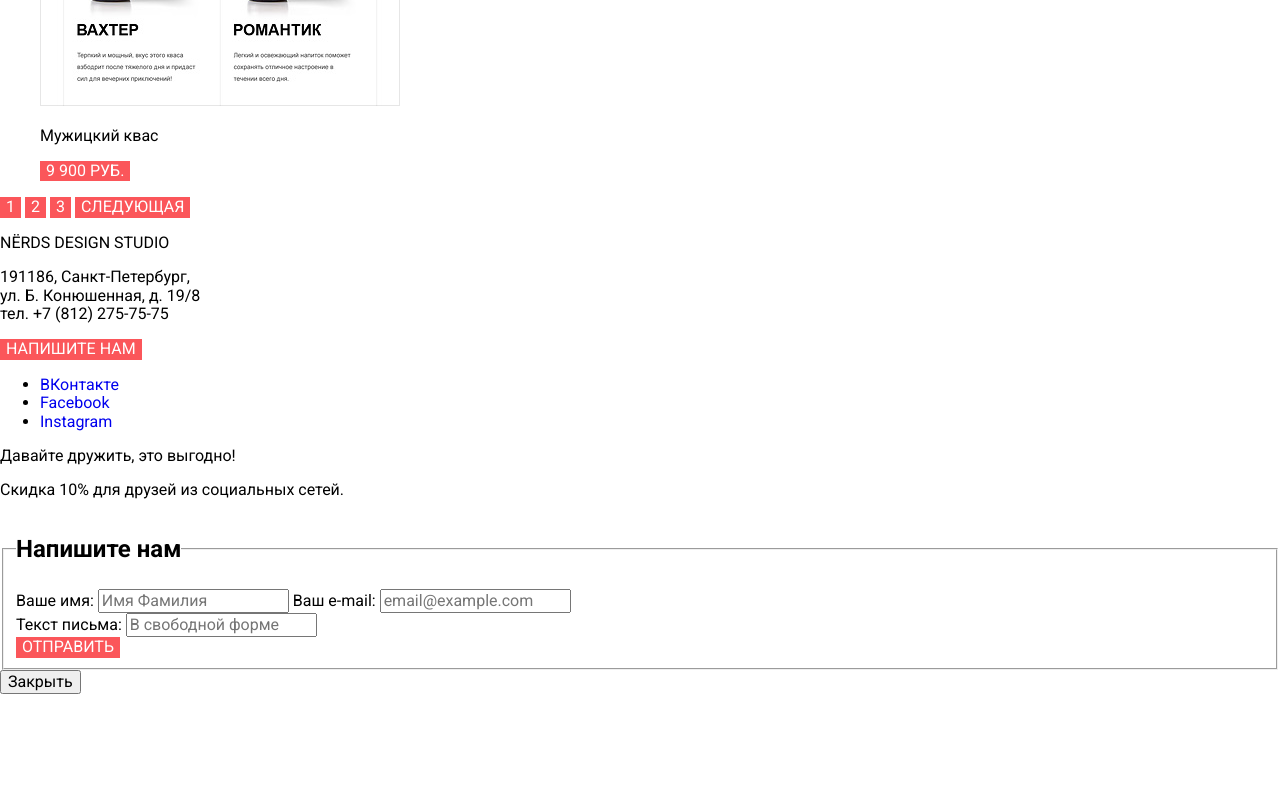
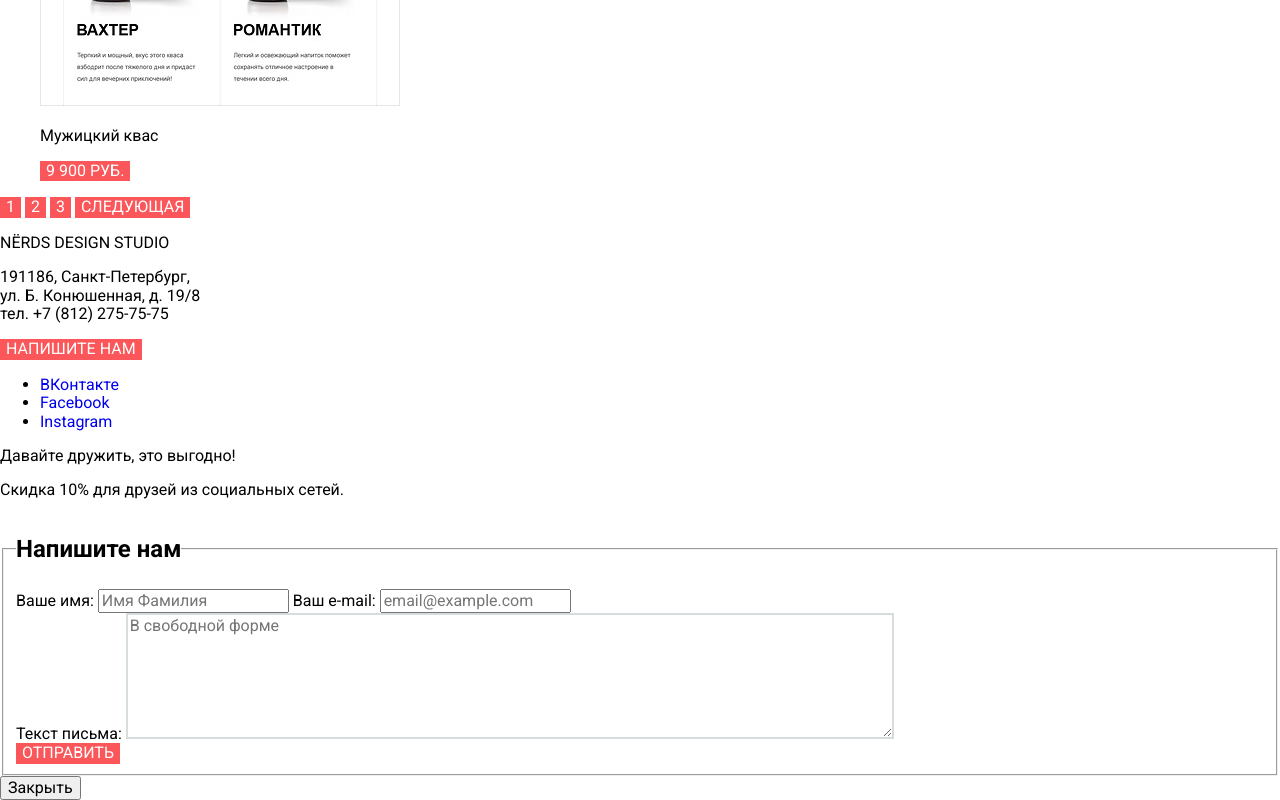
Before and after one commit to Leetovskiy/nerds, a plain HTML site: page catalog.html in a window 1280 px wide. Shown: the part 4865-5665 px from the top of the page. Before the commit the page ends 5559 px from the top, so only its background shows below. Drawn offline with Linux system fonts and the light colour scheme.

Commit message:
input в обр. связи заменен на textarea

```diff
--- a/catalog.html
+++ b/catalog.html
@@ -168,7 +168,8 @@
 				</label>
 				<br>
 				<label>
-					Текст письма: <input type="text" placeholder="В свободной форме">
+					Текст письма:
+					<textarea placeholder="В свободной форме" class="input letter-input"></textarea>
 				</label>
 				<br>
 				<button type="submit" class="button">Отправить</button>
```
Also changed, not shown: index.html (+1 -1 lines).
